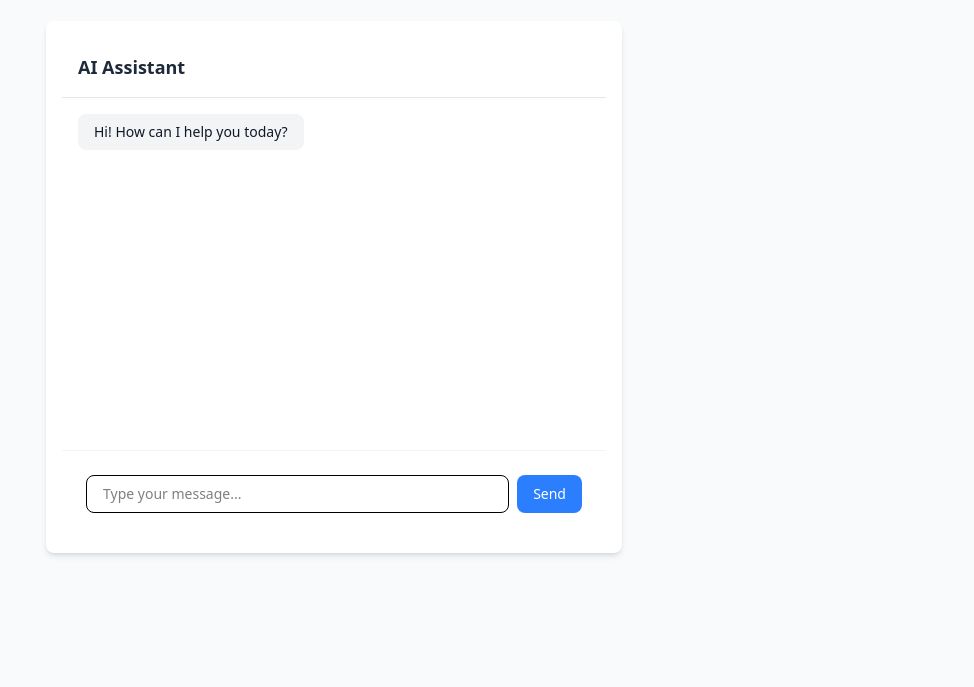
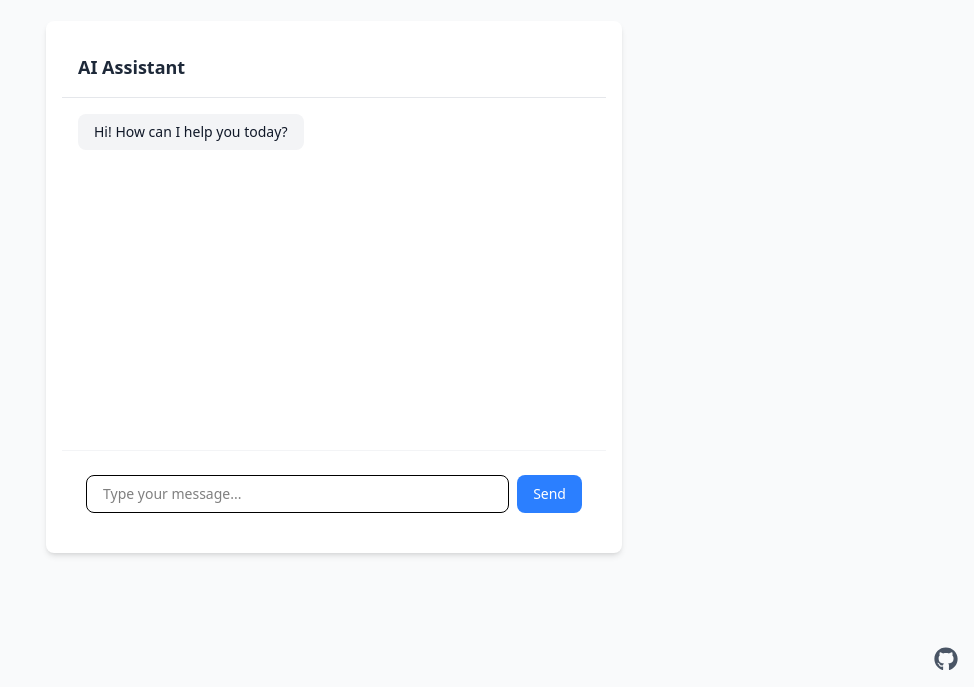
Before and after one commit to marciob/byokay-frontend-example, a Next.js app: page / in a window 1280 px wide. Shown: the part 113-800 px from the top of the page, without its empty margins (306-1280 px from the left). Built offline with nearby package versions, Linux system fonts and the light colour scheme.

Commit message:
add github link

```diff
--- /dev/null
+++ b/app/components/GitHubLink.tsx
@@ -0,0 +1,17 @@
+"use client";
+
+import { FaGithub } from "react-icons/fa";
+
+export default function GitHubLink() {
+  return (
+    <a
+      href="https://github.com/byokay/byokay-kit"
+      target="_blank"
+      rel="noopener noreferrer"
+      className="fixed bottom-4 right-4 text-gray-600 hover:text-gray-900 transition-colors"
+      title="View on GitHub"
+    >
+      <FaGithub className="w-6 h-6" />
+    </a>
+  );
+}
--- a/app/layout.tsx
+++ b/app/layout.tsx
@@ -3,6 +3,7 @@ import type { Metadata } from "next";
 import { Geist, Geist_Mono } from "next/font/google";
 import "./globals.css";
 import ViewSwitcher from "./components/ViewSwitcher";
+import GitHubLink from "./components/GitHubLink";
 
 const geistSans = Geist({ variable: "--font-geist-sans", subsets: ["latin"] });
 const geistMono = Geist_Mono({
@@ -26,8 +27,12 @@ export default function RootLayout({
       suppressHydrationWarning
       className={`${geistSans.variable} ${geistMono.variable} antialiased`}
     >
+      <head>
+        <meta name="viewport" content="width=device-width, initial-scale=1" />
+      </head>
       <body suppressHydrationWarning>
         <ViewSwitcher>{children}</ViewSwitcher>
+        <GitHubLink />
       </body>
     </html>
   );
--- a/package.json
+++ b/package.json
@@ -13,7 +13,8 @@
     "byokay-kit": "^0.1.7",
     "next": "15.1.4",
     "react": "^19.0.0",
-    "react-dom": "^19.0.0"
+    "react-dom": "^19.0.0",
+    "react-icons": "^5.5.0"
   },
   "devDependencies": {
     "@eslint/eslintrc": "^3",
```
